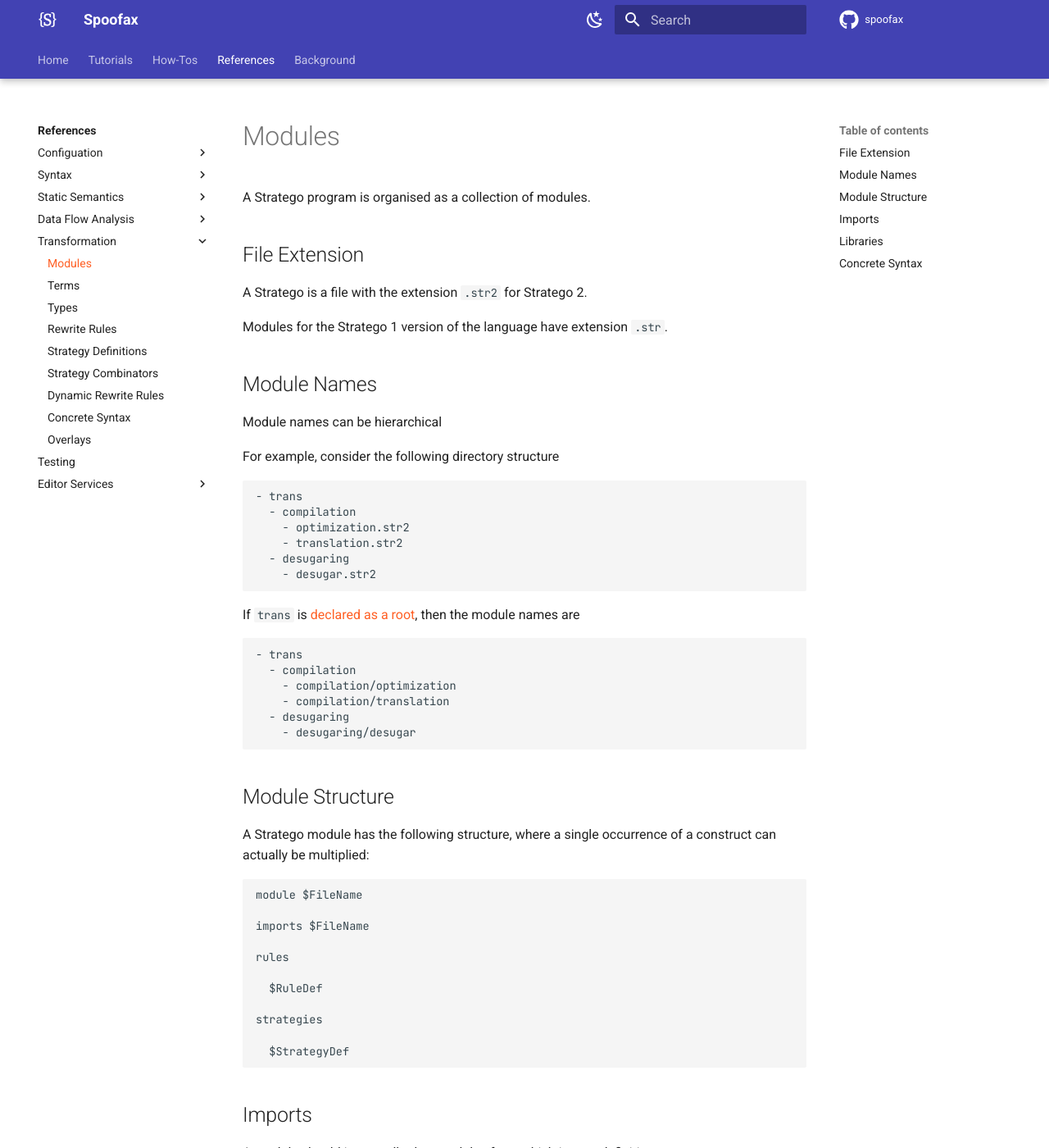
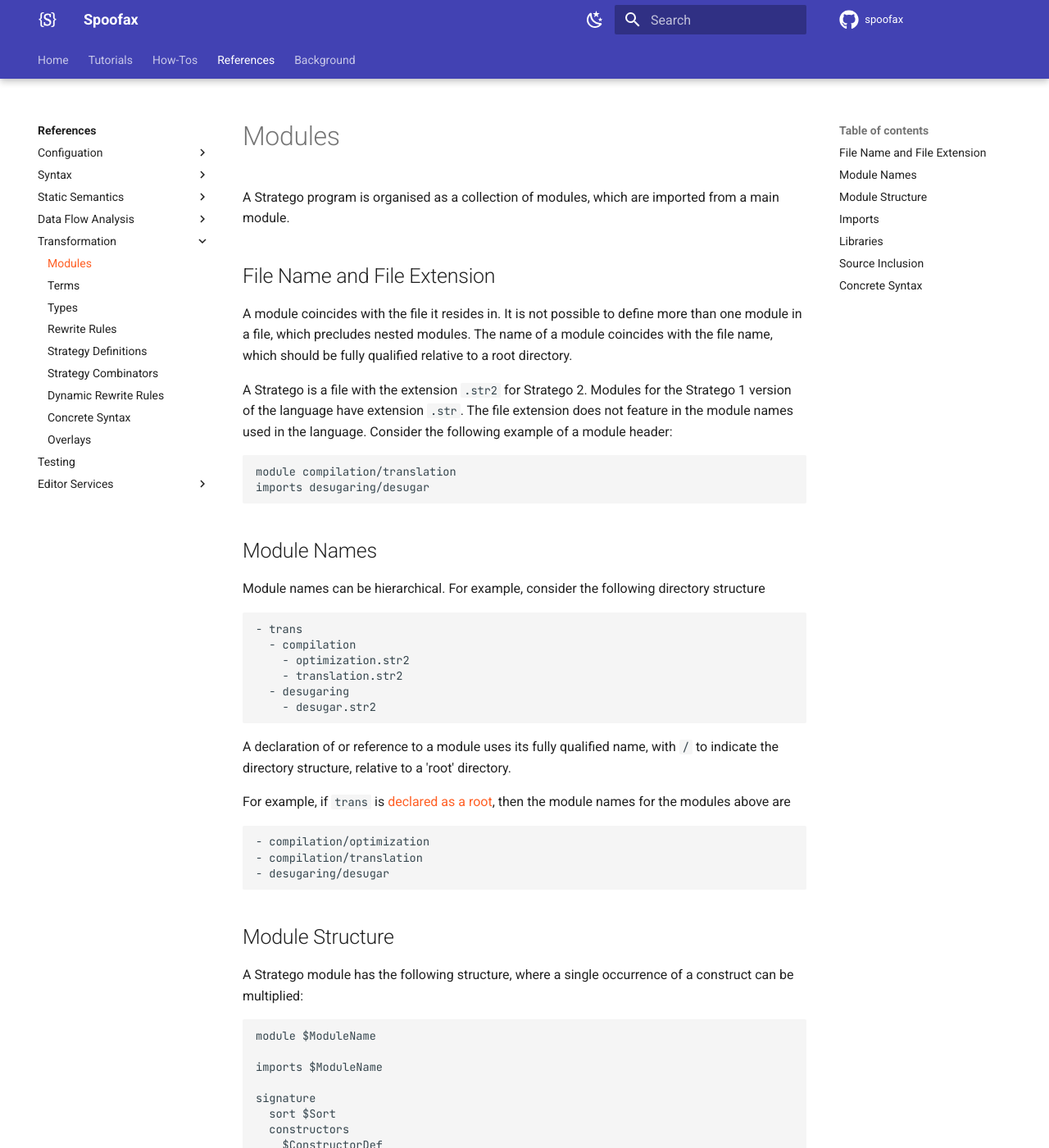
Before and after one commit to pdmosses/metaborg.github.io, an MkDocs documentation site: the page built from docs/references/stratego/modules.md, in a window 1280 px wide and 1400 px high. Shown: the whole window at 82% size. Built offline with MkDocs 1.6.1 and Material for MkDocs 9.7.7, drawn with Linux system fonts in a browser that asks for light colours; comment, search, counter and statistics services are not loaded; some of the changed text lies outside the part shown.

Commit message:
expand module description

````diff
--- a/docs/references/stratego/modules.md
+++ b/docs/references/stratego/modules.md
@@ -1,17 +1,25 @@
 # Modules
 
-A Stratego program is organised as a collection of modules.
+A Stratego program is organised as a collection of modules, which are imported from a main module.
 
-## File Extension
+## File Name and File Extension
+
+A module coincides with the file it resides in. It is not possible to define more than one module in a file, which precludes nested modules.
+The name of a module coincides with the file name, which should be fully qualified relative to a root directory.
 
 A Stratego is a file with the extension `.str2` for Stratego 2.
+Modules for the Stratego 1 version of the language have extension `.str`.
+The file extension does not feature in the module names used in the language.
+Consider the following example of a module header:
 
-Modules for the Stratego 1 version of the language have extension `.str`.
+```stratego
+module compilation/translation
+imports desugaring/desugar
+```
 
 ## Module Names
 
-Module names can be hierarchical
-
+Module names can be hierarchical.
 For example, consider the following directory structure
 
 ```
@@ -22,27 +30,30 @@ For example, consider the following directory structure
   - desugaring
     - desugar.str2
 ```
+A declaration of or reference to a module uses its fully qualified name, with `/` to indicate the directory structure, relative to a 'root' directory.
 
-If `trans` is [declared as a root](../config/), then the module names are
+For example, if `trans` is [declared as a root](../config/), then the module names for the modules above are
 
 ```
-- trans
-  - compilation
-    - compilation/optimization
-    - compilation/translation
-  - desugaring
-    - desugaring/desugar
+- compilation/optimization
+- compilation/translation
+- desugaring/desugar
 ```
 
 
 ## Module Structure
 
-A Stratego module has the following structure, where a single occurrence of a construct can actually be multiplied:
+A Stratego module has the following structure, where a single occurrence of a construct can be multiplied:
 
 ```stratego
-module $FileName
+module $ModuleName
 
-imports $FileName
+imports $ModuleName
+
+signature
+  sort $Sort
+  constructors
+    $ConstructorDef
 
 rules
 
@@ -53,22 +64,32 @@ strategies
   $StrategyDef
 ```
 
+Thus, a module starts with a module header followed by a list of `imports`.
+The name of a module in the header and imports should correspond to the file name, relative to a 'root' directory.
+
+The rest of a module consists of `signature`, `rules`, and `strategies` sections, in any order and possibly repeated.
+A [signature](../types/) section introduces sorts and constructors.
+[Rule](../rewrite-rules/) definitions and [strategy](../strategies/) definitions introduce named transformations.
+The `rules` and `strategies` section headers are indicative only; rule and strategy definitions can actually be mixed.
+
 ## Imports
 
 A module should import all other modules from which it uses definitions.
+Imports are non-transitive and may be mutually recursive.
 
-Imports are non-transitive
-
-modules can extend definitions
+Modules can extend rule and strategy definitions from other modules.
+This allows the modular extension of a language.
 
 ## Libraries
 
-pre-compiled libraries
+A Stratego library is a closed collection of modules.
+A library can be pre-compiled since client programs may not extend its definitions.
+A library should provide external definitions to publicize the signatures of constructors and transformations it defines.
 
-external definitions
+## Source Inclusion
 
-
+!!! todo
 
 ## Concrete Syntax
 
-To use [concrete syntax](concrete-syntax/) define a `.meta` file to accompany the module.
+When using [concrete syntax](concrete-syntax/) in a module, a `.meta` file accompanying the module indicates the parse table to use.
````
